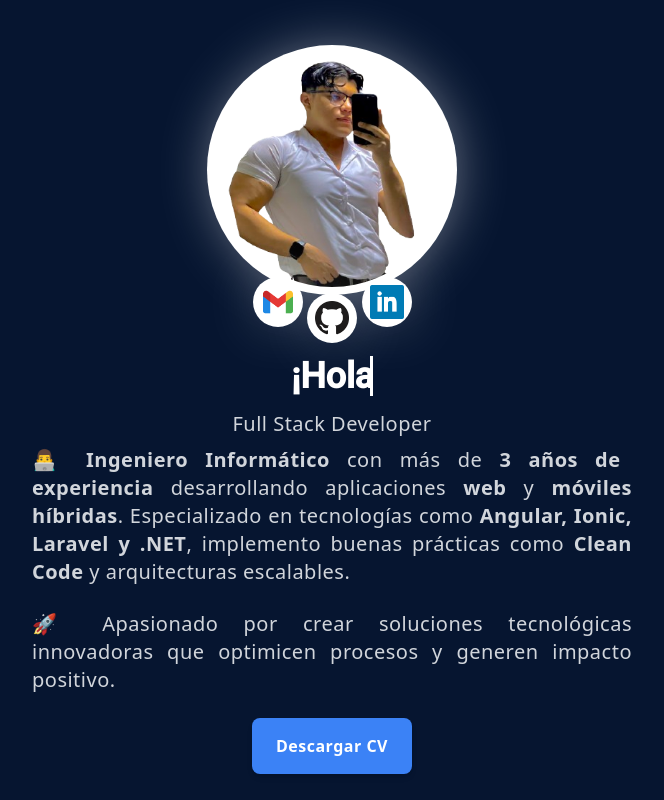
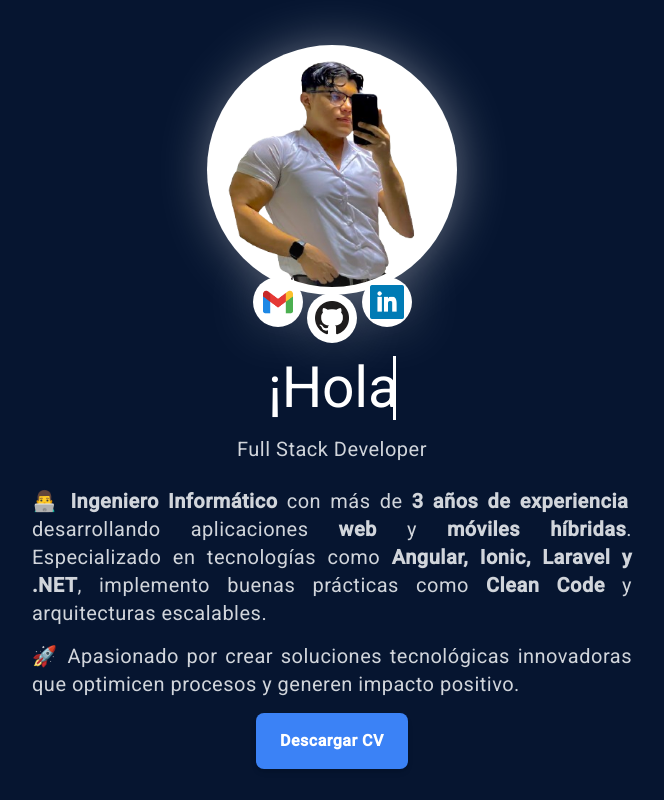
Before and after one commit to AlanMelendez/portfolio-2024, an Angular app: page /home in a window 1280 px wide. Shown: the whole page, without its empty margins (308-972 px from the left). Built offline with nearby package versions, Linux system fonts and the light colour scheme.

Commit message:
Modify modals style to buttons

```diff
--- a/angular.json
+++ b/angular.json
@@ -30,7 +30,6 @@
               "@angular/material/prebuilt-themes/azure-blue.css",
               "node_modules/@fortawesome/fontawesome-free/css/all.min.css",
               "node_modules/bootstrap/dist/css/bootstrap.min.css",
-
               "src/styles.css"
             ],
             "scripts": [
@@ -47,13 +46,13 @@
               "budgets": [
                 {
                   "type": "initial",
-                  "maximumWarning": "1MB",
-                  "maximumError": "5MB"
+                  "maximumWarning": "50MB",
+                  "maximumError": "50MB"
                 },
                 {
                   "type": "anyComponentStyle",
-                  "maximumWarning": "1MB",
-                  "maximumError": "5MB"
+                  "maximumWarning": "50MB",
+                  "maximumError": "50MB"
                 }
               ],
               "outputHashing": "all"
--- a/package.json
+++ b/package.json
@@ -43,8 +43,8 @@
     "karma-coverage": "~2.2.0",
     "karma-jasmine": "~5.1.0",
     "karma-jasmine-html-reporter": "~2.1.0",
-    "postcss": "^8.4.47",
-    "tailwindcss": "^3.4.13",
+    "postcss": "^8.4.49",
+    "tailwindcss": "^3.4.17",
     "typescript": "~5.5.2"
   }
 }
--- a/src/app/components/home/components/about-me/about-me.component.css
+++ b/src/app/components/home/components/about-me/about-me.component.css
@@ -201,9 +201,6 @@
     font-size: 14px;
   }
 }
-@tailwind base;
-@tailwind components;
-@tailwind utilities;
 
 /* Animación de escritura */
 @keyframes typing {
--- a/src/app/components/home/components/about-me/about-me.component.ts
+++ b/src/app/components/home/components/about-me/about-me.component.ts
@@ -71,7 +71,6 @@ import {
             <a
               href="https://alancuevasmelendez.com/cv/AlanCuevasMelendez.pdf"
               target="_blank"
-              download
               class="inline-block px-6 py-3 bg-blue-500 text-white font-semibold rounded-lg shadow-md hover:bg-blue-600 hover:scale-105 transition-transform duration-300"
             >
               Descargar CV
--- /dev/null
+++ b/src/app/components/home/components/current-projects/tailwind.config.js
@@ -0,0 +1,8 @@
+/** @type {import('tailwindcss').Config} */
+module.exports = {
+  content: [],
+  theme: {
+    extend: {},
+  },
+  plugins: [],
+}
--- a/src/app/components/home/components/me-abilities/me-abilities.component.html
+++ b/src/app/components/home/components/me-abilities/me-abilities.component.html
@@ -1,4 +1,4 @@
-<div class="container-abilities bg-gray-100 text-gray-800 py-10" id="abilities-container">
+<div class="container-abilities bg-white text-gray-800 py-10" id="abilities-container">
   <!-- Título Principal -->
   <div class="text-center mb-10">
     <span class="text-4xl font-bold text-gray-700">Abilities.</span>
--- a/src/app/shared/images-slider/images-slider/images-slider.component.html
+++ b/src/app/shared/images-slider/images-slider/images-slider.component.html
@@ -37,13 +37,13 @@
 
                     <!-- Left and right controls/icons -->
                     <button
-                      class="carousel-control-prev"
+                      class="carousel-control-prev text-black"
                       type="button"
                       attr.data-bs-target="#carouselExampleControls-{{ $index }}"
                       data-bs-slide="prev"
                     >
                       <span
-                        class="carousel-control-prev-icon"
+                        class="carousel-control-prev-icon text-black bg-black"
                       ></span>
                     </button>
                     <button
@@ -53,7 +53,7 @@
                       data-bs-slide="next"
                     >
                       <span
-                        class="carousel-control-next-icon"
+                        class="carousel-control-next-icon text-black bg-black"
                       ></span>
                     </button>
                   </div>
--- a/src/styles.css
+++ b/src/styles.css
@@ -1,8 +1,7 @@
-/* You can add global styles to this file, and also import other style files */
-/* TAILWIND */
 @tailwind base;
 @tailwind components;
 @tailwind utilities;
+
 
 
 
@@ -27,9 +26,6 @@ body { margin: 0; font-family: Roboto, "Helvetica Neue", sans-serif; }
   src: url(/public/fonts/code/CODE\ Light.otf) format("opentype");
 }
 
-/* *{
-  background-color: rgb(6, 21, 48);
-} */
 
 .scroll-suave{
   scroll-behavior: smooth; /* Habilita el desplazamiento suave */
--- a/tailwind.config.js
+++ b/tailwind.config.js
@@ -1,10 +1,15 @@
 /** @type {import('tailwindcss').Config} */
 module.exports = {
   content: [
-    "./src/**/*.{html,ts}",
+    "./src/**/*.{html,ts}", // Archivos de Angular
+    "./projects/**/*.{html,ts}", // Si tienes librerías Angular
+    "./src/**/*.html", // Asegura que detecta todos los HTML
+    "./src/**/*.ts", // Asegura que detecta todos los TS
+    "./src/**/*.scss", // Si usas SCSS
+    "./src/**/*.css" // Si usas CSS
   ],
   theme: {
     extend: {},
   },
   plugins: [],
-}
+};
```
Also changed, not shown: 1 other file (tests, documents, lock files or other folders).
